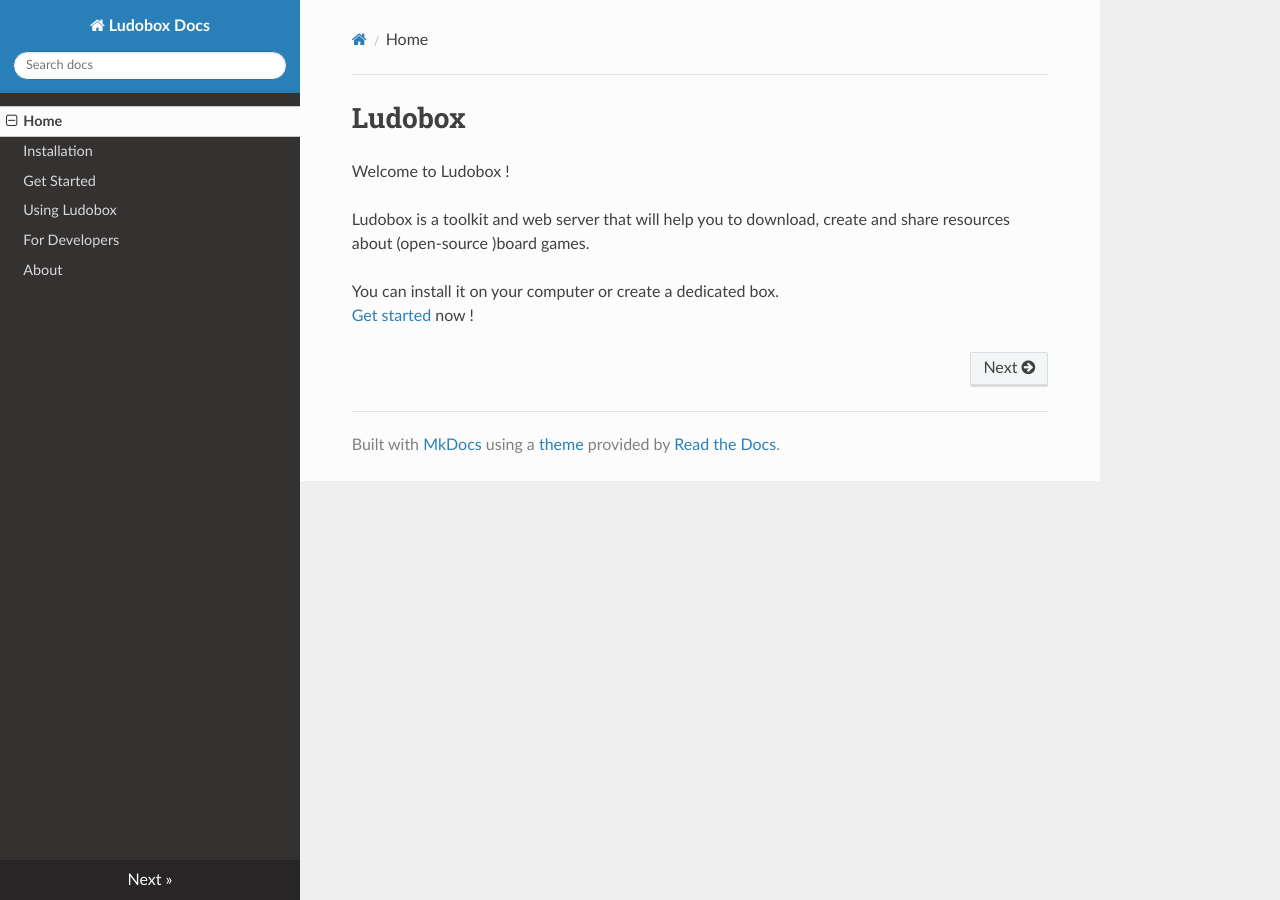
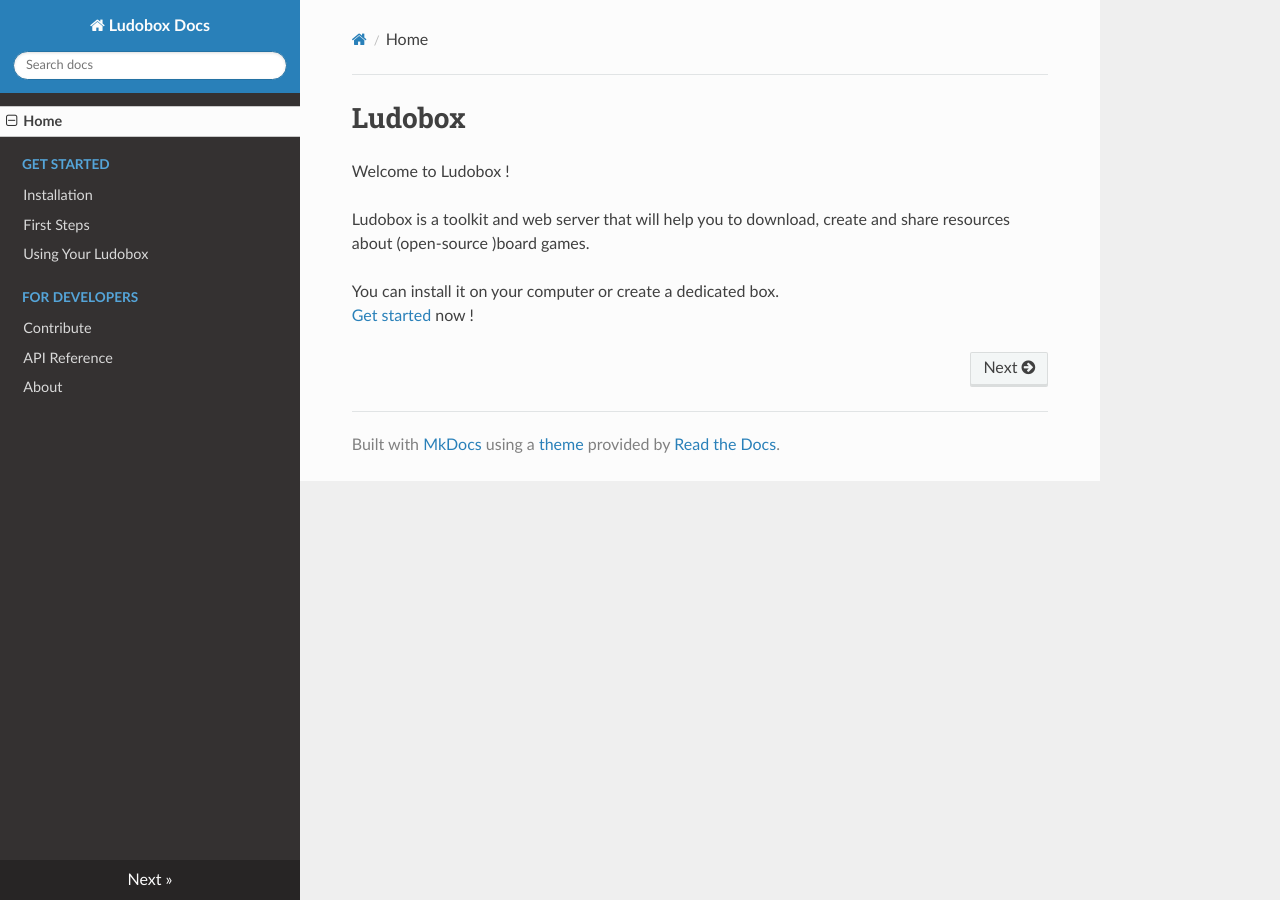
Before and after one commit to ludobox/ludobox, an MkDocs documentation site: the page built from docs/index.md, in a window 1280 px wide. Built offline with MkDocs 1.6.1, drawn with Linux system fonts in a browser that asks for light colours; nearby versions of some CDN libraries; old or Windows-style settings are respelled for this version of MkDocs.

```diff
--- a/mkdocs.yml
+++ b/mkdocs.yml
@@ -2,10 +2,13 @@ site_name: Ludobox Docs
 
 pages:
     - Home: index.md
-    - Installation: install.md
-    - Get Started : get-started.md
-    - Using Ludobox : using.md
-    - For Developers: dev.md
+    - Get Started :
+      - Installation: install.md
+      - First Steps : get-started.md
+      - Using Your Ludobox : using.md
+    - For Developers :
+      - Contribute  : dev.md
+      - API Reference : api.md
     - About: about.md
     # - Contribute : contribute.md
     # - About: about.md
```
Also changed, not shown: docs/api.md (added, +3 -0 lines).
